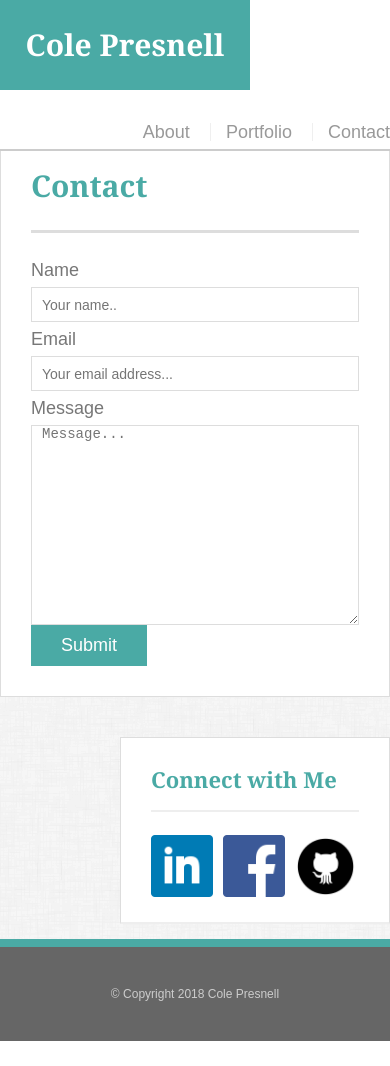
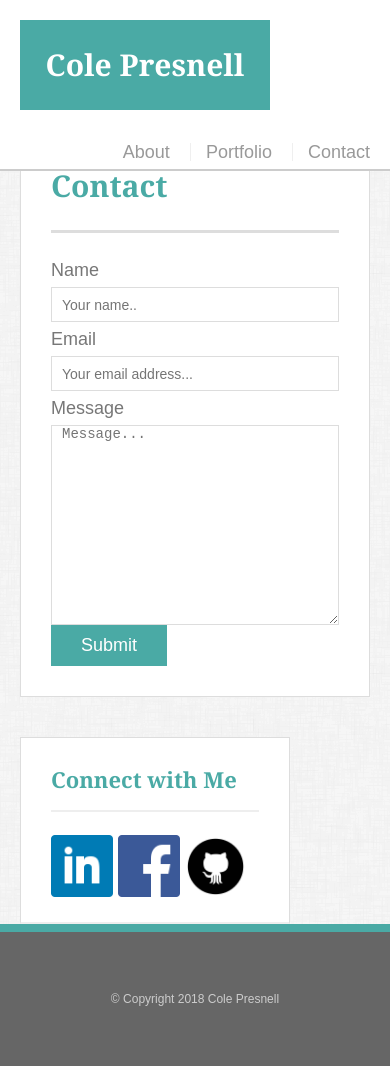
Before and after one commit to ColePresnell/ColePresnell.github.io, a plain HTML site: page contact.html in a window 390 px wide. Before the commit the page ends 1041 px from the top, so only its background shows below. Drawn offline with Linux system fonts and the light colour scheme.

Commit message:
finished for homework

```diff
--- a/contact.html
+++ b/contact.html
@@ -52,9 +52,12 @@
             <div id="connect">
                 <h2>Connect with Me</h2>
             </div>
-            <img src="images/linLogo.png" class="social" alt="LinkedIn">
-            <img src="images/fbLogo.png" class="social" alt="FaceBook">
-            <img src="images/githubLogo.png" class="social" alt="GitHub">
+            <a href="https://www.linkedin.com/in/cole-presnell-532469b">
+            <img  src="images/linLogo.png" class="social" alt="LinkedIn"></a>
+            <a href="https://www.facebook.com/profile.php?id=7916325">
+            <img src="images/fbLogo.png" class="social" alt="FaceBook"></a>
+            <a href= "https://github.com/ColePresnell">
+            <img src="images/githubLogo.png" class="social" alt="GitHub"></a>
 
         </section>
     </div>
--- a/css/style.css
+++ b/css/style.css
@@ -142,6 +142,7 @@ h3, .sidebar, h2 {
     height: 62px;
     margin-top: 8px;
     margin-right: 5px;
+    text-decoration:none;
 }
 
 .social:last-child {
@@ -234,3 +235,48 @@ input[type=submit] {
     padding: 10px 30px;
     cursor: pointer;
 }
+
+@media screen and (max-width: 980px) {
+    .container {
+        width: 100%;
+        padding:20px;
+    }
+
+    .sidebar {
+        margin-top:40px;
+        margin: 0 auto;
+        float:left;
+        margin-left:25%
+    }
+}
+
+@media screen and (max-width: 768px) {
+
+    .container {
+        width: 100%;
+        padding: 20px;
+    }
+
+    .sidebar {
+        margin-top:40px;
+        margin: 0 auto;
+        float:left;
+        margin-left:25%
+    }
+}
+
+@media screen and (max-width: 640px) {
+
+    .container {
+        width: 100%;
+        padding: 20px;
+    }
+    .sidebar {
+        margin-top: 40px;
+        margin: 0 auto;
+        float:left;
+        margin:left;
+
+
+    }
+}
```
Also changed, not shown: index.html (+6 -3 lines), portfolio.html (+6 -3 lines).
